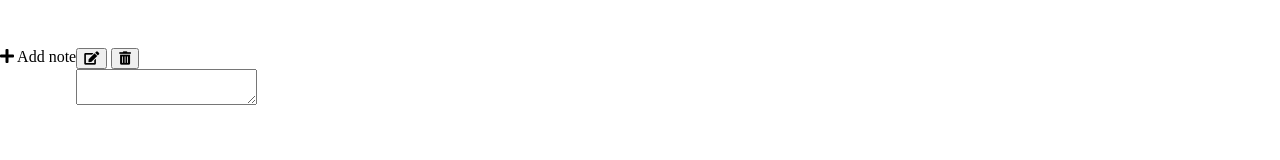
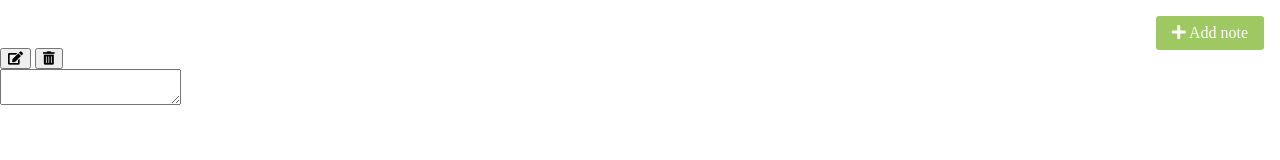
Before and after one commit to zeeshanzaman/notes-app, a plain HTML site: page index.html in a window 1280 px wide. Drawn offline with nearby package versions, Linux system fonts and the light colour scheme.

Commit message:
add button styling

```diff
--- a/style.css
+++ b/style.css
@@ -8,3 +8,15 @@ body {
     margin: 0;
     padding-top: 3rem;
 }
+
+.add {
+    position: fixed;
+    top: 1rem;
+    right: 1rem;
+    background-color: #9ec862;
+    color: #fff;
+    border: none;
+    border-radius: 3px;
+    padding: 0.5rem 1rem;
+    cursor: pointer;
+}
```
